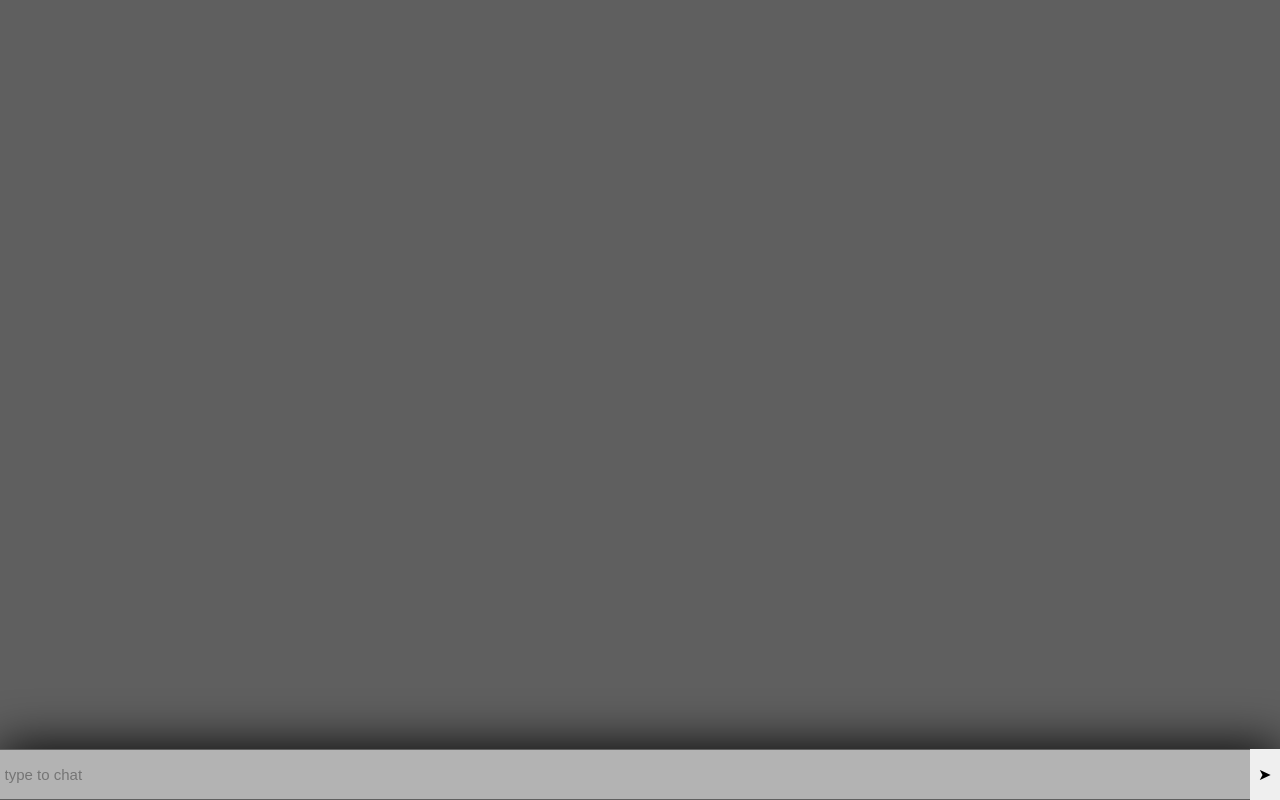
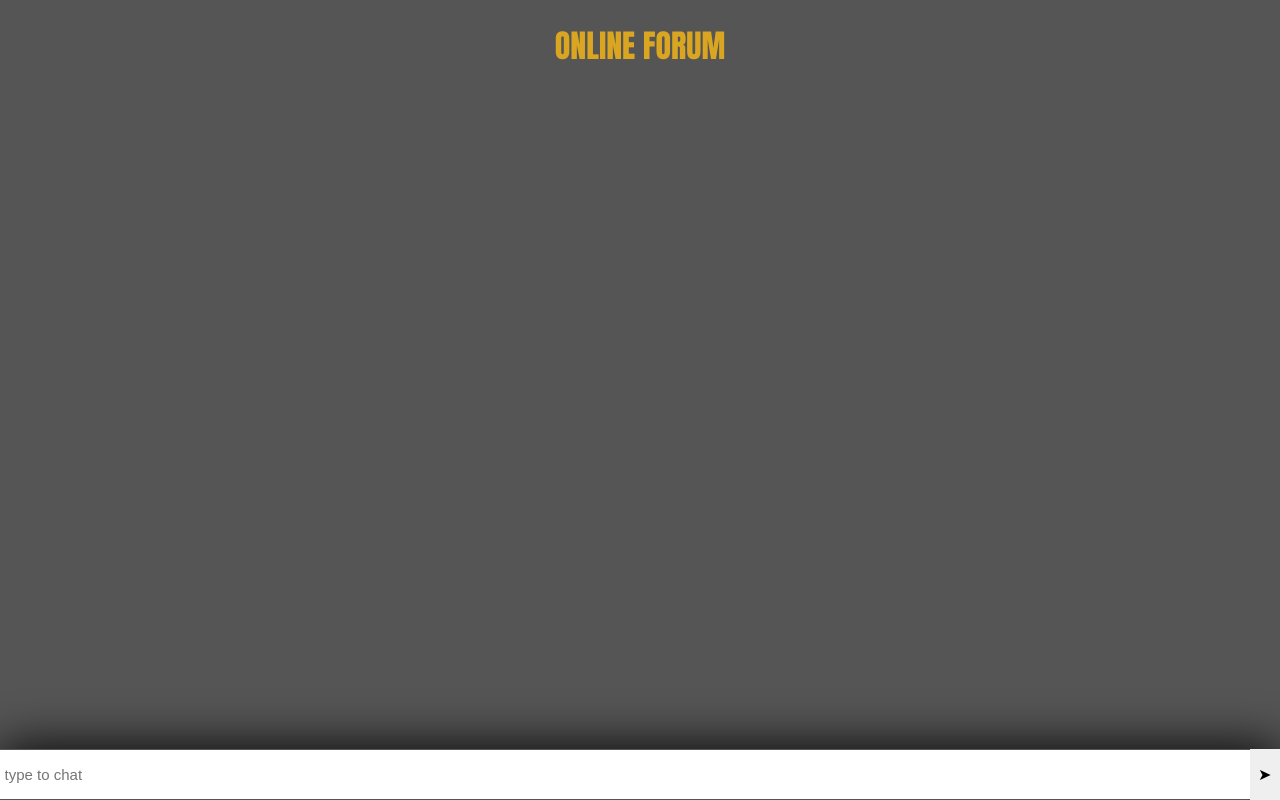
Before and after one commit to PRIEYAN/CodeChat, a Flask app: page /room in a window 1280 px wide. Run offline with Flask 3, Linux system fonts and the light colour scheme; some libraries are stand-ins or nearby versions.

Commit message:
Add files via upload

```diff
--- a/app.py
+++ b/app.py
@@ -73,7 +73,7 @@ def room():
 # Socket.IO Event for handling users joining a room
 @socketio.on('join')
 def on_join(data):
-    username = session.get('username', 'Anonymous')  # Default to 'Anonymous' if not logged in
+    username = session.get('username', 'Comrade')  # Default to 'Anonymous' if not logged in
     room = data['room']
     join_room(room)
     send({'name': username, 'message': f'blud joined the room!'}, to=room)
--- a/templates/Userapp.html
+++ b/templates/Userapp.html
@@ -48,4 +48,6 @@
     </li>
 </form>
 
+
+
    {% endblock %}
--- a/templates/index.html
+++ b/templates/index.html
@@ -3,7 +3,6 @@
 {%block head%}
 
 <link rel="stylesheet" href="{{url_for('static',filename='home.css')}}">
-
 <style>
     body{
         background-image: url({{ url_for('static', filename='images/main.gif') }});
@@ -28,4 +27,7 @@
 
     <button onclick="window.location.href='{{ url_for('signup') }}'" class="joinus">JOIN US!</button>
 
+
+
+
 {% endblock %}
--- a/templates/room.html
+++ b/templates/room.html
@@ -6,42 +6,49 @@
         color: black;
     }
     body {
-        background-color: rgb(95, 95, 95);
+        background-color: rgb(85, 85, 85);
     }
     form {
         display: flex;
         justify-content: center;
         align-items: center;
         position: fixed;
-        bottom: 0px;
         width: 100%;
+        bottom: 0;
         left: -0.5px;
         box-shadow: 0px -1px 50px 0px rgb(0, 0, 0);
         font-family: Arial, Helvetica, sans-serif;
     }
     form input {
         width: 100%;
-        background-color: rgb(179, 179, 179);
+        background-color: rgb(255, 255, 255);
         font-size: 15px;
     }
     #messages div{
+        color: rgb(0, 0, 0);
         font-size: 20px;
         margin: 20px;
         margin-left: -10px;
         font-weight: 500;
         font-family: "Chakra Petch", sans-serif;
-        background-color: rgba(0, 0, 0, 0.295);
+        background-color: goldenrod;
         border-radius: 0px 20px 20px 0px;
         padding: 8px;
+    }
+    h1{
+        text-align: center;
+        font-family: Impact, Haettenschweiler, 'Arial Narrow Bold', sans-serif;
+        color: goldenrod;
     }
 </style>
 {% endblock %}
 
 {% block body %}
+<h1>ONLINE FORUM</h1>
 <div id="chatbox">
     <div class="messages" id="messages">
 
-
+        <br>
 
     </div>
 
@@ -74,7 +81,7 @@
     // Receive messages from the server
     socket.on('message', function(data) {
         const messages = document.getElementById('messages');
-        const msg = document.createElement('div');
+        const msg = document.createElement('div',);
         msg.textContent = `${data.name}: ${data.message}`;
         messages.appendChild(msg);
     });
```
Also changed, not shown: static/fcode.js (added).
